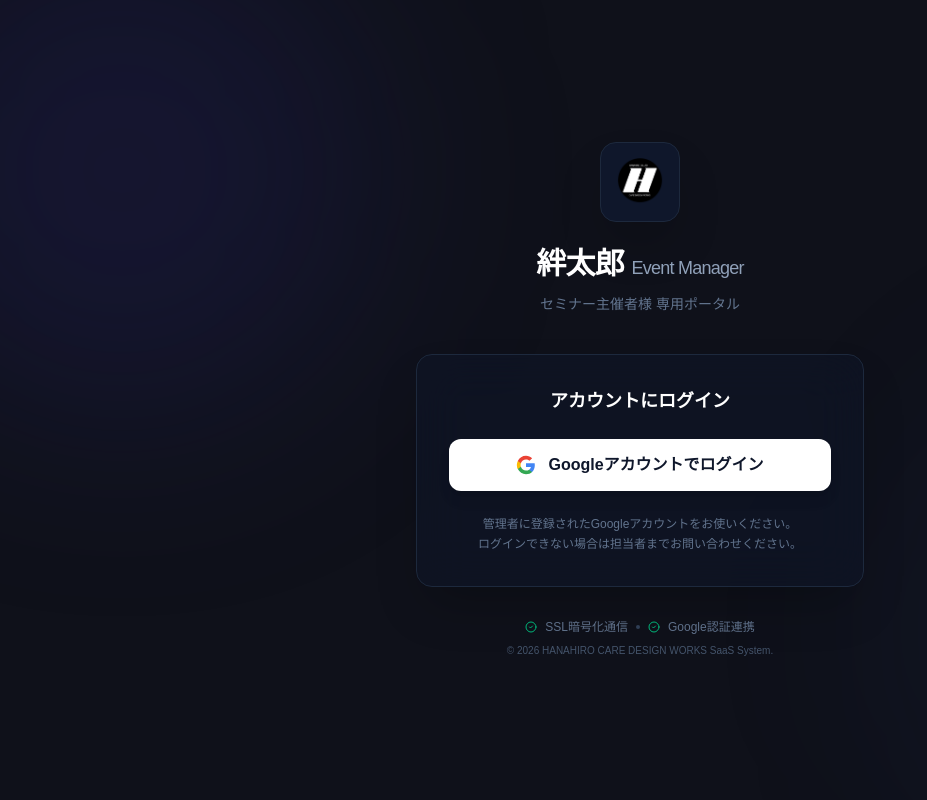
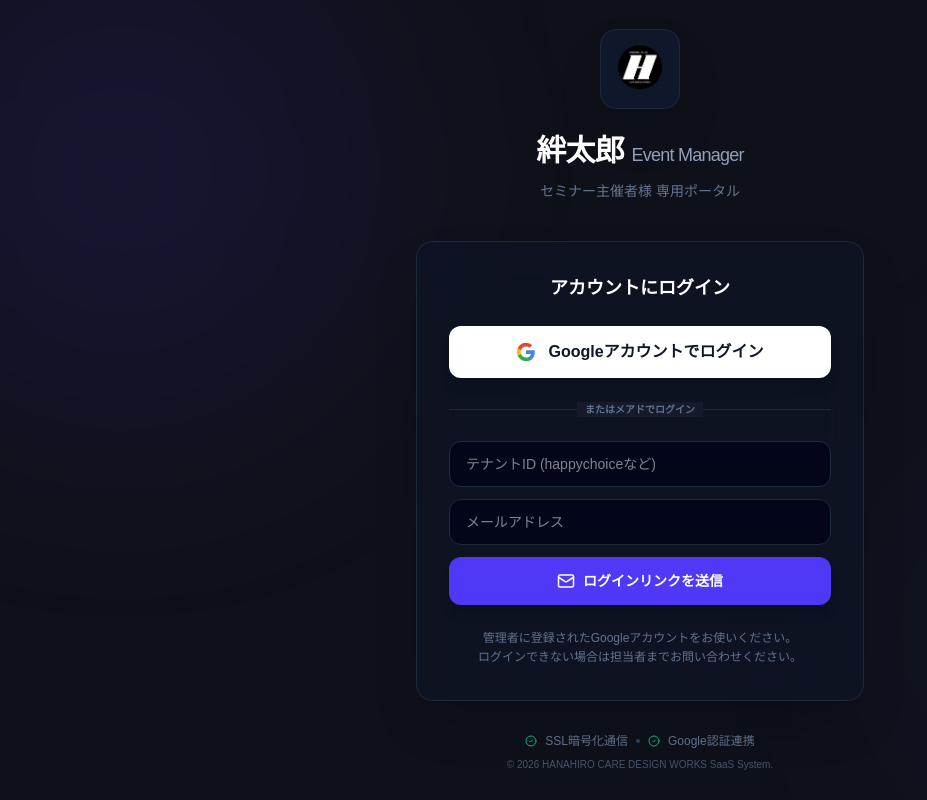
Before and after one commit to hey870desu-ai/event-manager-saas, a Next.js app: page /login in a window 1280 px wide. Shown: the whole page, without its empty margins (0-927 px from the left). Built offline with nearby package versions, Linux system fonts and the light colour scheme; no server answers.

Commit message:
feat: ログイン画面にメアドログイン機能を増設し、Googleなしでも入れるようにしたぞい！

```diff
--- a/app/login/page.tsx
+++ b/app/login/page.tsx
@@ -1,12 +1,40 @@
 "use client";
 
 import { useState } from "react";
-import { signInWithPopup, GoogleAuthProvider } from "firebase/auth"; // Google認証用
+import { signInWithPopup, GoogleAuthProvider, sendSignInLinkToEmail } from "firebase/auth"; // Google認証用
 import { auth } from "@/lib/firebase";
 import { useRouter } from "next/navigation";
-import { Loader2, Building2, ShieldCheck, CheckCircle2 } from "lucide-react";
+import { Loader2, Building2, ShieldCheck, CheckCircle2, Mail } from "lucide-react";
 
 export default function TenantLoginPage() {
+  // --- 道具を揃えるっぺ ---
+  const [email, setEmail] = useState("");
+  const [tenantId, setTenantId] = useState("");
+  const [mailSent, setMailSent] = useState(false);
+
+  // --- メアドログインの魔法をかける関数だばい ---
+  const handleEmailLogin = async (e: React.FormEvent) => {
+    e.preventDefault();
+    if (!email || !tenantId) return setError("IDとメアドを入れてくんちぇ！");
+    setLoading(true);
+    setError("");
+    try {
+      auth.tenantId = tenantId; // 門番にテナントIDを教える
+      const actionCodeSettings = {
+        url: `${window.location.origin}/admin/login/verify?tenantId=${tenantId}`,
+        handleCodeInApp: true,
+      };
+      await sendSignInLinkToEmail(auth, email, actionCodeSettings);
+      window.localStorage.setItem('emailForSignIn', email); // メアドを一時保存
+      setMailSent(true);
+    } catch (err: any) {
+      console.error(err);
+      setError("メール送信に失敗したっぺ。IDを確認してくんちぇ。");
+    } finally {
+      setLoading(false);
+    }
+  };
+
   const [loading, setLoading] = useState(false);
   const [error, setError] = useState("");
   const router = useRouter();
@@ -92,6 +120,45 @@ export default function TenantLoginPage() {
               </>
             )}
           </button>
+          {/* Googleログインボタンのすぐ下に差し込み！ */}
+
+          {mailSent ? (
+            <div className="mt-6 p-4 bg-emerald-500/10 rounded-xl border border-emerald-500/20 animate-in zoom-in">
+              <p className="text-emerald-400 font-bold text-sm">ログインメールを送ったぞい！</p>
+              <p className="text-[10px] text-slate-400 mt-1">届いたリンクから入室してくんちぇ。</p>
+            </div>
+          ) : (
+            <>
+              {/* 区切り線だっぺ */}
+              <div className="relative my-6">
+                <div className="absolute inset-0 flex items-center"><div className="w-full border-t border-slate-800"></div></div>
+                <div className="relative flex justify-center text-[10px] uppercase">
+                  <span className="bg-[#161b2b] px-2 text-slate-500 font-bold">またはメアドでログイン</span>
+                </div>
+              </div>
+
+              {/* メアドログインフォーム */}
+              <form onSubmit={handleEmailLogin} className="space-y-3">
+                <input
+                  type="text" value={tenantId} onChange={e => setTenantId(e.target.value)}
+                  className="w-full bg-slate-950 border border-slate-800 rounded-xl px-4 py-3 text-white text-sm outline-none focus:border-indigo-500 transition-all"
+                  placeholder="テナントID (happychoiceなど)" required
+                />
+                <input
+                  type="email" value={email} onChange={e => setEmail(e.target.value)}
+                  className="w-full bg-slate-950 border border-slate-800 rounded-xl px-4 py-3 text-white text-sm outline-none focus:border-indigo-500 transition-all"
+                  placeholder="メールアドレス" required
+                />
+                <button
+                  type="submit" disabled={loading}
+                  className="w-full flex items-center justify-center gap-2 px-6 py-3.5 bg-indigo-600 hover:bg-indigo-500 text-white font-bold rounded-xl transition-all shadow-lg active:scale-95 disabled:opacity-50 text-sm"
+                >
+                  {loading ? <Loader2 className="animate-spin" size={18} /> : <Mail size={18} />}
+                  <span>ログインリンクを送信</span>
+                </button>
+              </form>
+            </>
+          )}
 
           <p className="text-xs text-slate-500 mt-6 leading-relaxed">
             管理者に登録されたGoogleアカウントをお使いください。<br/>
```
